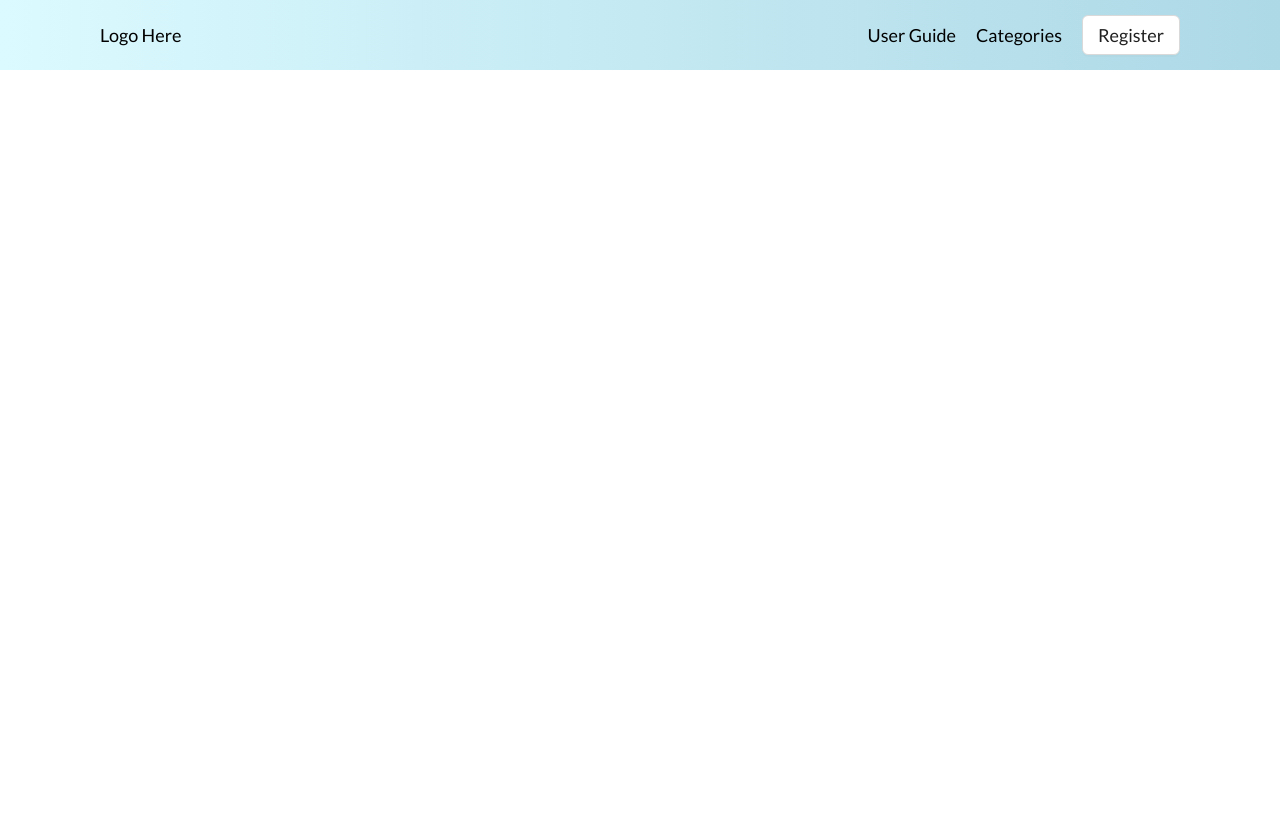
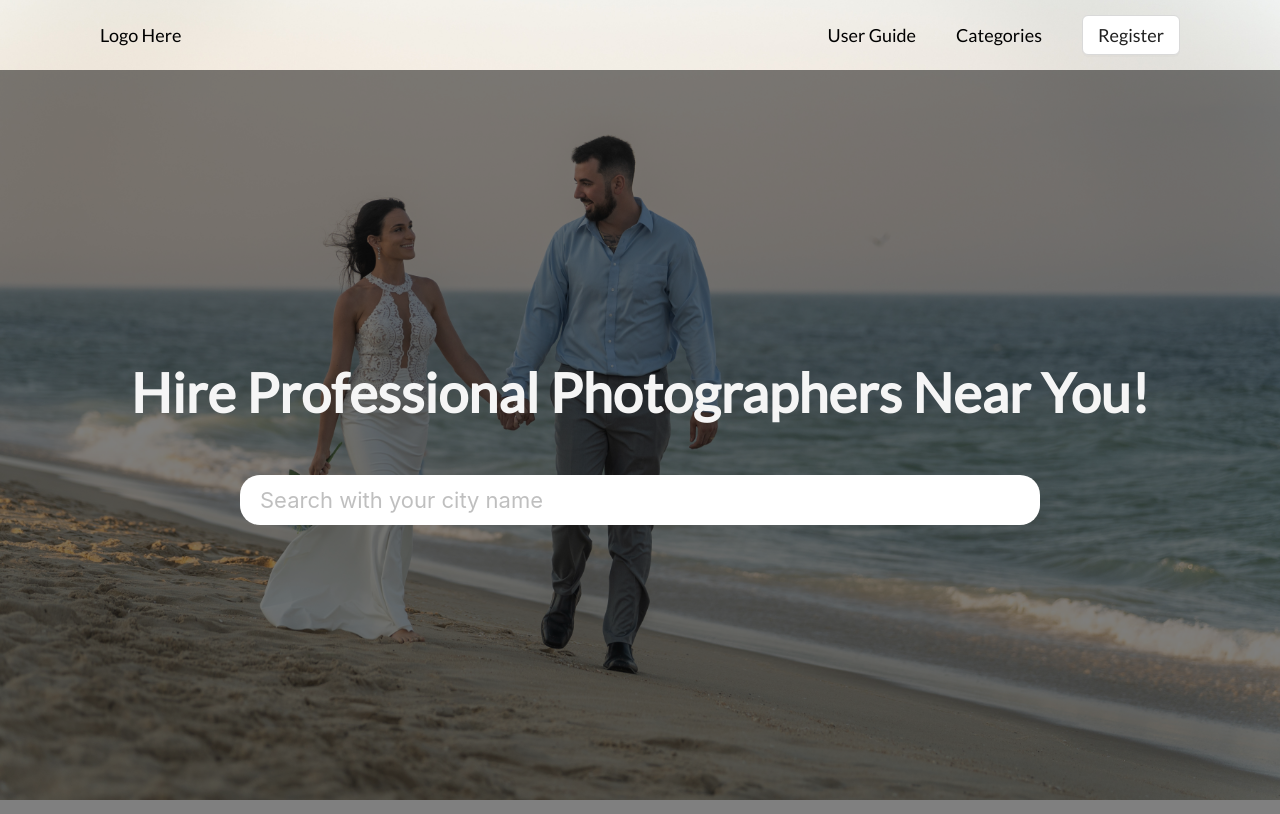
Before and after one commit to Shuffle10/ShutterSquad, a React (Vite) app: page / in a window 1280 px wide. Built offline with nearby package versions, Linux system fonts and the light colour scheme.

Commit message:
Homepage Banner and Searchbar

```diff
--- /dev/null
+++ b/src/components/BannerContent.jsx
@@ -0,0 +1,46 @@
+import { Input } from "antd";
+import styled from "styled-components";
+
+
+const StyledBannerContent = styled.div`
+    display: flex;
+    flex-direction: column;
+    align-items: center;
+    justify-content: center;
+    height: 93%;
+    background-color: rgba(0,0,0,0.5);
+
+    h2{
+        font-size: 54px;
+        margin-bottom: 50px;
+        color: whitesmoke;
+    }
+
+    input{
+        height: 50px;
+        width: 800px;
+        font-size: 22px;
+        padding: 0px 20px;
+        border: none;
+        border-radius: 20px;
+
+        &:focus{
+            outline: none;
+        }
+    }
+
+`
+
+
+const BannerContent = () => {
+    return (
+        <>
+        <StyledBannerContent>
+        <h2>Hire Professional Photographers Near You!</h2>
+        <Input placeholder="Search with your city name" />
+        </StyledBannerContent>
+        </>
+     );
+}
+
+export default BannerContent;
--- a/src/components/GlobalStyle.jsx
+++ b/src/components/GlobalStyle.jsx
@@ -16,6 +16,7 @@ const Globalstyle = createGlobalStyle`
 
             a{
                 text-decoration: none;
+                color: black;
             }
 
             `
--- a/src/components/Home.jsx
+++ b/src/components/Home.jsx
@@ -1,13 +1,11 @@
 import { Link } from "react-router-dom";
 import Navbar from "./Navbar";
+import HomeBanner from "./HomeBanner";
 
 const Home = () => {
     return (
         <>
-        <Navbar/>
-        {/* <Link to="/">Home</Link>
-        <Link to="/find">Find Photographers</Link>
-        <Link to="/register">Register as a photographer</Link> */}
+        <HomeBanner/>
         </>
      );
 }
--- /dev/null
+++ b/src/components/HomeBanner.jsx
@@ -0,0 +1,25 @@
+import styled from "styled-components";
+import bannerImage from "../../public/images/banner.jpeg"
+import Navbar from "./Navbar";
+import BannerContent from "./BannerContent";
+
+
+const StyledBanner = styled.div`
+    height: 100vh;
+    background-image: url(${bannerImage});
+    background-repeat: no-repeat;
+    background-size: cover;
+`
+
+const HomeBanner = () => {
+    return (
+        <>
+        <StyledBanner className="home-banner">
+        <Navbar/>
+        <BannerContent/>
+        </StyledBanner>
+        </>
+     );
+}
+
+export default HomeBanner;
--- a/src/components/Navbar.jsx
+++ b/src/components/Navbar.jsx
@@ -1,12 +1,13 @@
 import { Button } from "antd";
 import styled from "styled-components";
+import {Link} from "react-router-dom"
 
 
 const StyledNav = styled.nav`
   display:flex;
   justify-content: space-between;
   align-items: center;
-  background-image: linear-gradient(to right, #dbfaff,#ADD8E6);
+  background-color: transparent;
   font-size: 18px;
   padding: 15px 100px;
 
@@ -16,8 +17,8 @@ const StyledNav = styled.nav`
 
   ul{
     display:flex;
-    gap: 20px;
-    margin-right: 20px;
+    gap: 40px;
+    margin-right: 40px;
     align-items: center;
 
 
@@ -25,8 +26,6 @@ const StyledNav = styled.nav`
       cursor: pointer;
     }
   }
-
-
 `
 
 const StyledButton = styled.div`
@@ -46,10 +45,10 @@ const Navbar = () => {
       </div>
       <div className="nav-items">
         <ul>
-          <li className="navlist-items">User Guide</li>
-          <li className="navlist-items">Categories</li>
+          <li className="navlist-items"> <Link to='/guide'>User Guide</Link></li>
+          <li className="navlist-items"><Link to='/categories'>Categories</Link></li>
         </ul>
-        <StyledButton> <Button> Register </Button></StyledButton>
+        <StyledButton><Button><Link to='/register'>Register</Link></Button></StyledButton>
       </div>
      </StyledNav>
    );
```
Also changed, not shown: public/images/banner.jpeg (added).
